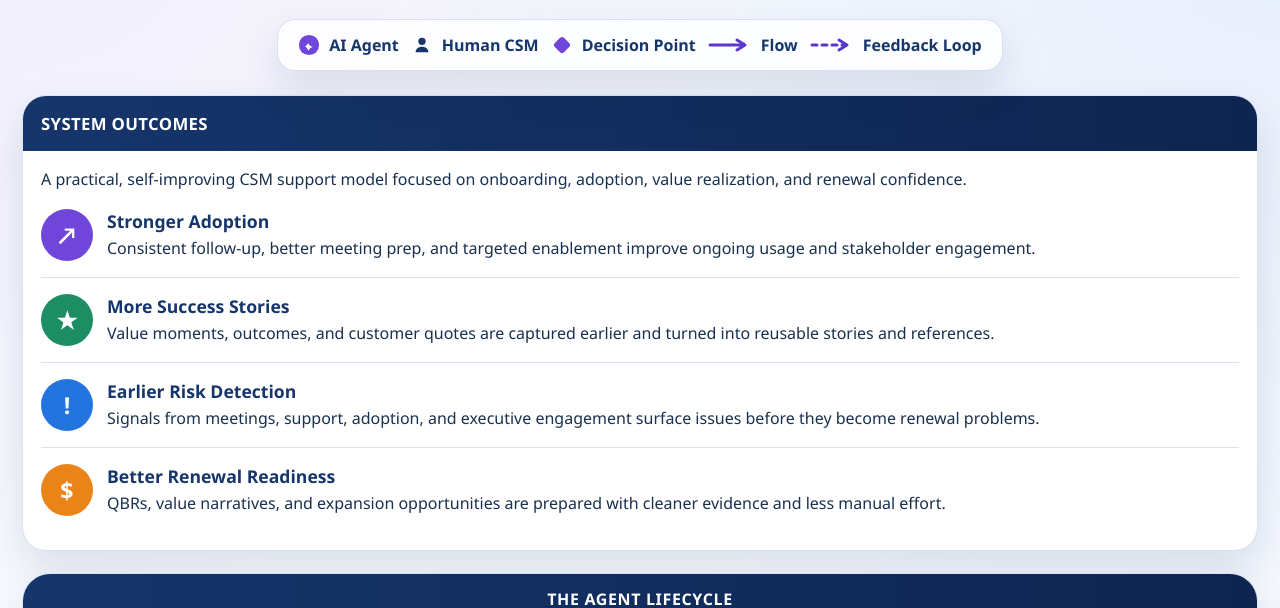
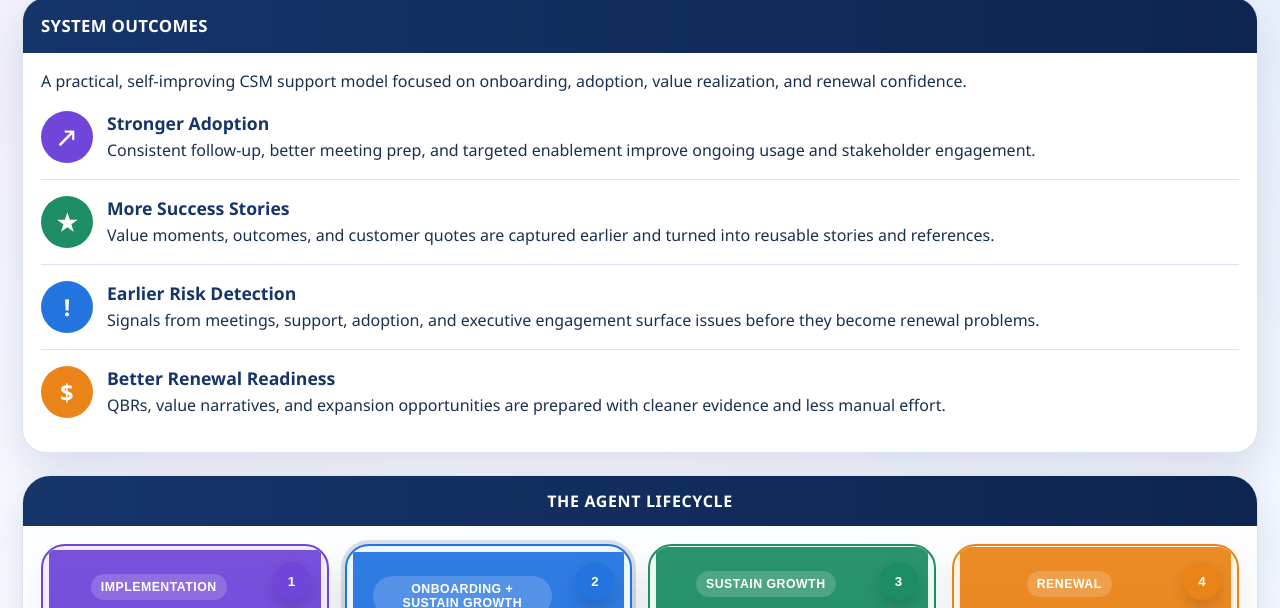
Before and after one commit to Jaggaer-CSM/csm-central, a plain HTML site: page csm-agent-roadmap.html in a window 1280 px wide. Shown: the part 153-761 px from the top of the page. Drawn offline with Linux system fonts and the light colour scheme.

Commit message:
Simplify roadmap and remove unused assets

```diff
--- a/csm-agent-roadmap.html
+++ b/csm-agent-roadmap.html
@@ -3,7 +3,7 @@
 <head>
   <meta charset="UTF-8">
   <meta name="viewport" content="width=device-width, initial-scale=1.0">
-  <title>AI-Powered CSM Agent Lifecycle</title>
+  <title>CSM AI Roadmap</title>
   <style>
     :root {
       --navy: #16356b;
@@ -60,34 +60,6 @@
       color: var(--navy);
       max-width: 1100px;
       font-weight: 600;
-    }
-
-    .legend {
-      display: flex;
-      flex-wrap: wrap;
-      gap: 12px;
-      margin: 22px auto 24px;
-      width: fit-content;
-      padding: 14px 20px;
-      background: rgba(255, 255, 255, 0.82);
-      border: 1px solid rgba(128, 149, 191, 0.28);
-      border-radius: 18px;
-      box-shadow: var(--shadow);
-      backdrop-filter: blur(6px);
-    }
-
-    .legend-item {
-      display: inline-flex;
-      align-items: center;
-      gap: 9px;
-      font-weight: 700;
-      color: var(--navy);
-      white-space: nowrap;
-    }
-
-    .legend-icon,
-    .legend-line {
-      flex: 0 0 auto;
     }
 
     .layout {
@@ -222,7 +194,7 @@
 
     .agent-number {
       position: absolute;
-      top: 10px;
+      top: 16px;
       right: 16px;
       width: 38px;
       height: 38px;
@@ -236,7 +208,7 @@
     }
 
     .card-head {
-      padding: 24px 20px 18px;
+      padding: 24px 72px 18px 20px;
       color: #fff;
       background: linear-gradient(180deg, color-mix(in srgb, var(--accent) 94%, #fff 6%) 0%, var(--accent) 100%);
     }
@@ -533,43 +505,6 @@
     <section class="hero">
       <h1>AI-Powered CSM Agent Lifecycle</h1>
       <p>Multiple AI agents working together to streamline onboarding, strengthen adoption, support ongoing customer meetings, surface risk early, and improve renewal readiness in JAGGAER.</p>
-    </section>
-
-    <section class="legend" aria-label="Legend">
-      <div class="legend-item">
-        <svg class="legend-icon" width="22" height="22" viewBox="0 0 24 24" fill="none" aria-hidden="true">
-          <circle cx="12" cy="12" r="11" fill="#6f46d9"></circle>
-          <path d="M8 13.5c1.3-1.1 2.1-1.8 3.1-3.3 1 1.8 1.7 2.5 4.9 3.9-2.3.5-3.4 1.6-4.6 4.1-.8-2.2-1.7-3.2-3.4-4.7Z" fill="white"></path>
-        </svg>
-        AI Agent
-      </div>
-      <div class="legend-item">
-        <svg class="legend-icon" width="22" height="22" viewBox="0 0 24 24" fill="none" aria-hidden="true">
-          <circle cx="12" cy="8" r="4" fill="#16356b"></circle>
-          <path d="M5 20c0-3.7 3.1-6 7-6s7 2.3 7 6" fill="#16356b"></path>
-        </svg>
-        Human CSM
-      </div>
-      <div class="legend-item">
-        <svg class="legend-icon" width="22" height="22" viewBox="0 0 24 24" fill="none" aria-hidden="true">
-          <rect x="5" y="5" width="14" height="14" rx="3" transform="rotate(45 12 12)" fill="#6f46d9"></rect>
-        </svg>
-        Decision Point
-      </div>
-      <div class="legend-item">
-        <svg class="legend-line" width="44" height="16" viewBox="0 0 44 16" fill="none" aria-hidden="true">
-          <path d="M2 8h34" stroke="#5b38c8" stroke-width="3" stroke-linecap="round"></path>
-          <path d="M29 3l8 5-8 5" fill="none" stroke="#5b38c8" stroke-width="3" stroke-linecap="round" stroke-linejoin="round"></path>
-        </svg>
-        Flow
-      </div>
-      <div class="legend-item">
-        <svg class="legend-line" width="44" height="16" viewBox="0 0 44 16" fill="none" aria-hidden="true">
-          <path d="M2 8h34" stroke="#5b38c8" stroke-width="3" stroke-linecap="round" stroke-dasharray="5 5"></path>
-          <path d="M29 3l8 5-8 5" fill="none" stroke="#5b38c8" stroke-width="3" stroke-linecap="round" stroke-linejoin="round"></path>
-        </svg>
-        Feedback Loop
-      </div>
     </section>
 
     <section class="layout">
```
Also changed, not shown: CSM process.png (deleted), 3 other files.
